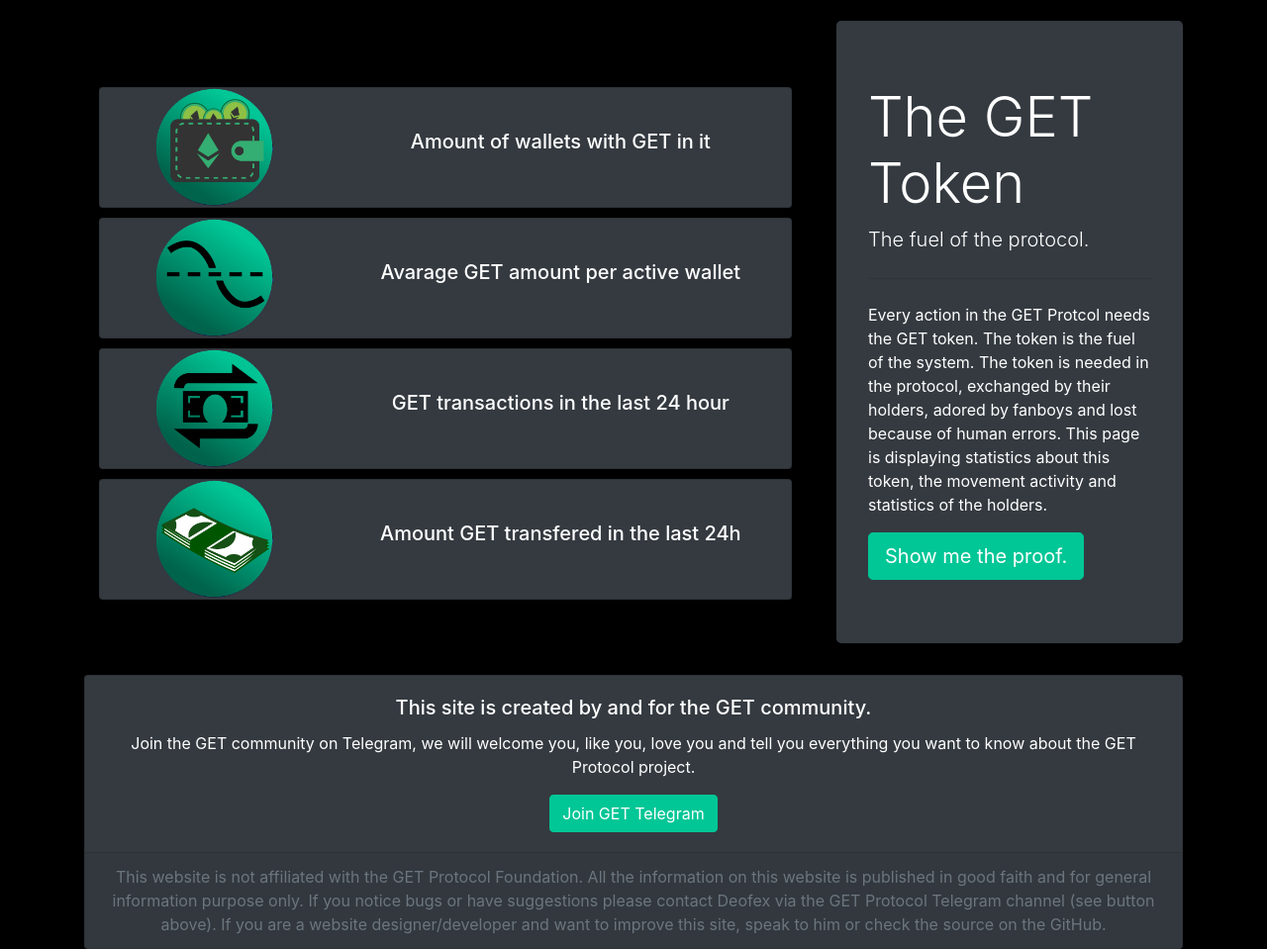
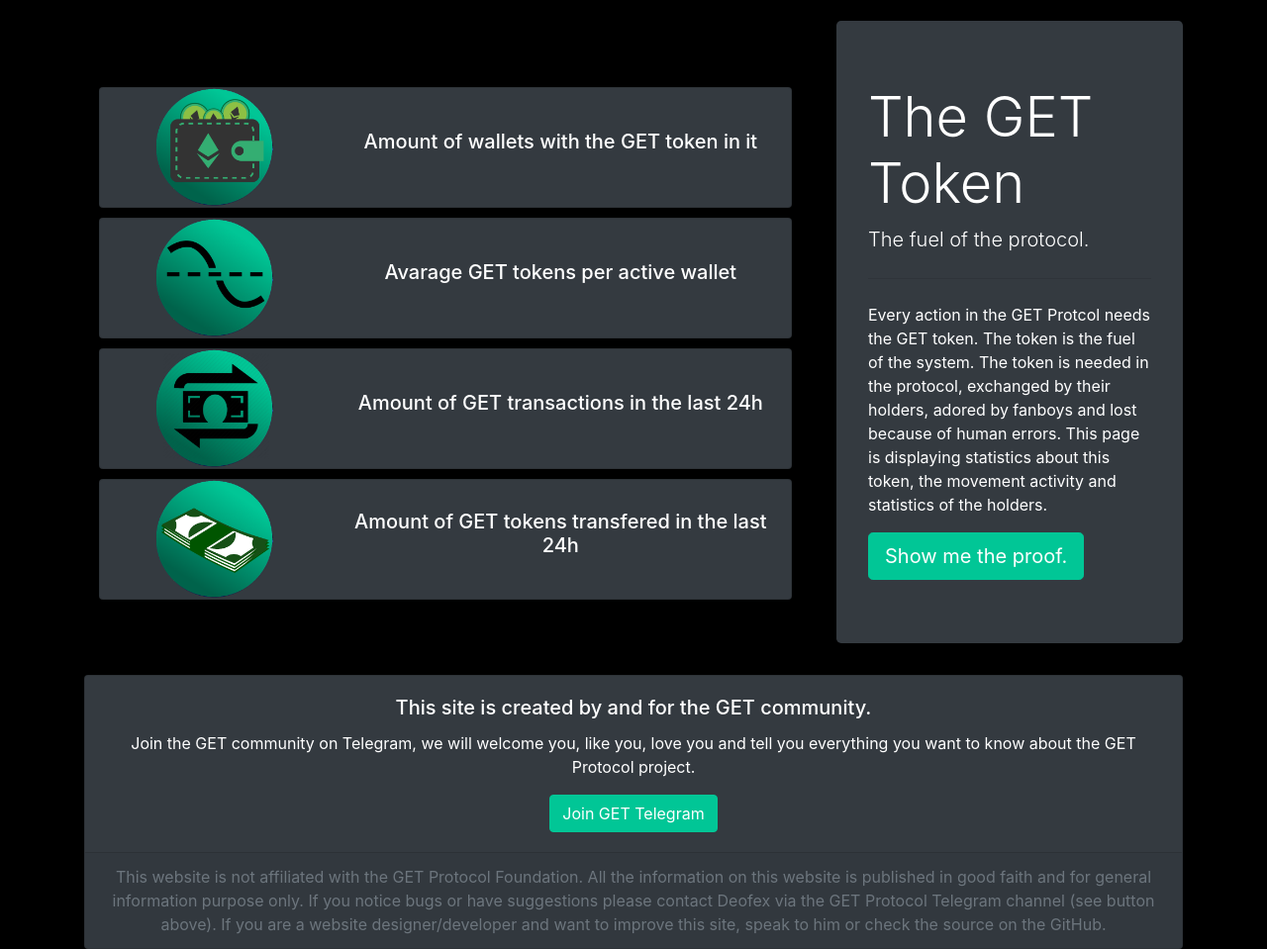
Before and after one commit to Deofex/GETStateChange, a Django app: template hodlers/templates/hodlers/hodlers.html in a window 1280 px wide. Shown: the part 59-1018 px from the top of the page at 99% size. Run offline with Django 3.2, Linux system fonts and the light colour scheme; the template is opened without the code that fills it, so the values that code supplies are empty; some libraries are stand-ins or nearby versions.

Commit message:
Changed texts Hodler template

```diff
--- a/hodlers/templates/hodlers/hodlers.html
+++ b/hodlers/templates/hodlers/hodlers.html
@@ -15,7 +15,7 @@
                     </div>
                     <div class="col-md-8">
                         <div class="card-body center">
-                            <h5 class="card-title">{% trans "Amount of wallets with GET in it" %}</h5>
+                            <h5 class="card-title">{% trans "Amount of wallets with the GET token in it" %}</h5>
                             <h1 class=getcolor>{{totalwalletamount}}</h1>
                         </div>
                     </div>
@@ -34,7 +34,7 @@
                     </div>
                     <div class="col-md-8 ">
                         <div class="card-body center">
-                            <h5 class="card-title">{% trans "Avarage GET amount per active wallet" %}</h5>
+                            <h5 class="card-title">{% trans "Avarage GET tokens per active wallet" %}</h5>
                             <h1 class=getcolor>{{averagegetperwallet}}</h1>
                         </div>
                     </div>
@@ -54,7 +54,7 @@
                     </div>
                     <div class="col-md-8">
                         <div class="card-body center">
-                            <h5 class="card-title">{% trans "GET transactions in the last 24 hour" %}</h5>
+                            <h5 class="card-title">{% trans "Amount of GET transactions in the last 24h" %}</h5>
                             <h1 class=getcolor>{{gettransactions24h}}</h1>
                         </div>
                     </div>
@@ -72,7 +72,7 @@
                     </div>
                     <div class="col-md-8">
                         <div class="card-body center">
-                            <h5 class="card-title">{% trans "Amount GET transfered in the last 24h" %}</h5>
+                            <h5 class="card-title">{% trans "Amount of GET tokens transfered in the last 24h" %}</h5>
                             <h1 class=getcolor>{{gettransfered24h}}</h1>
                         </div>
                     </div>
```
